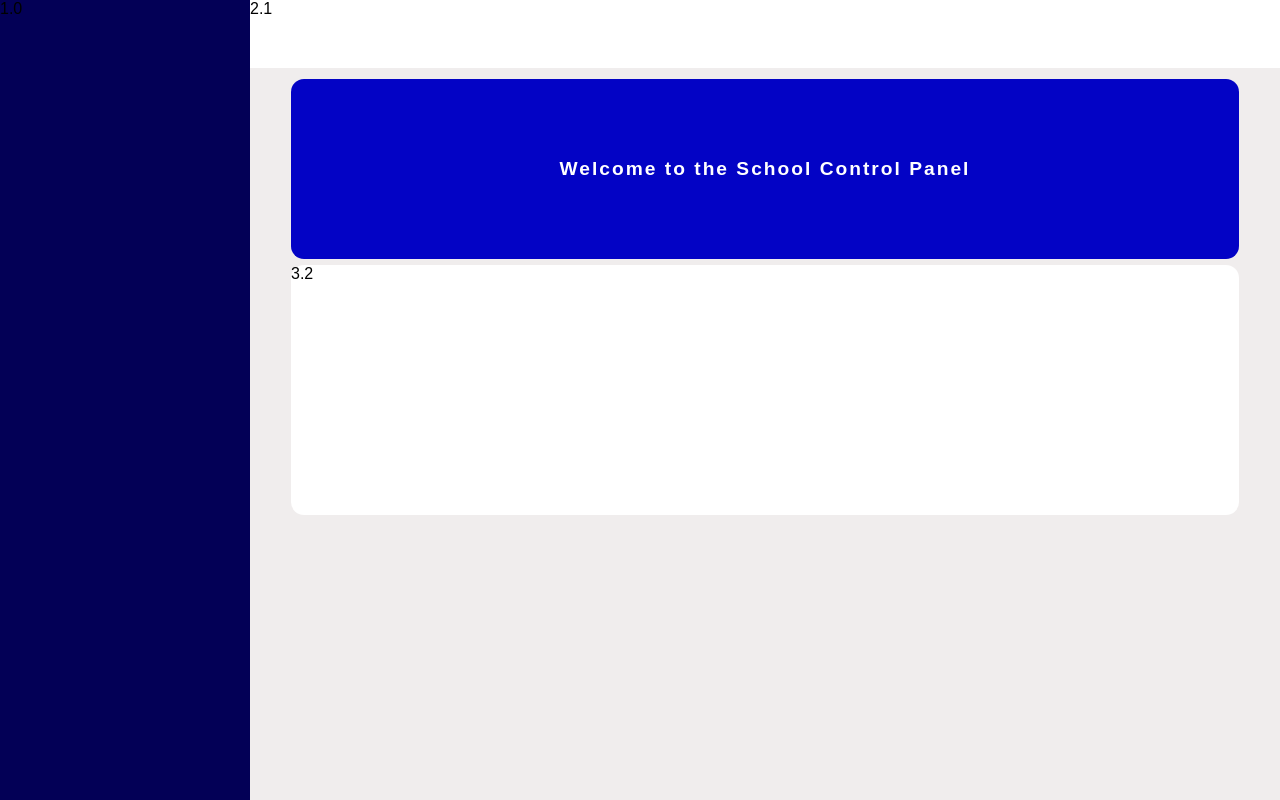
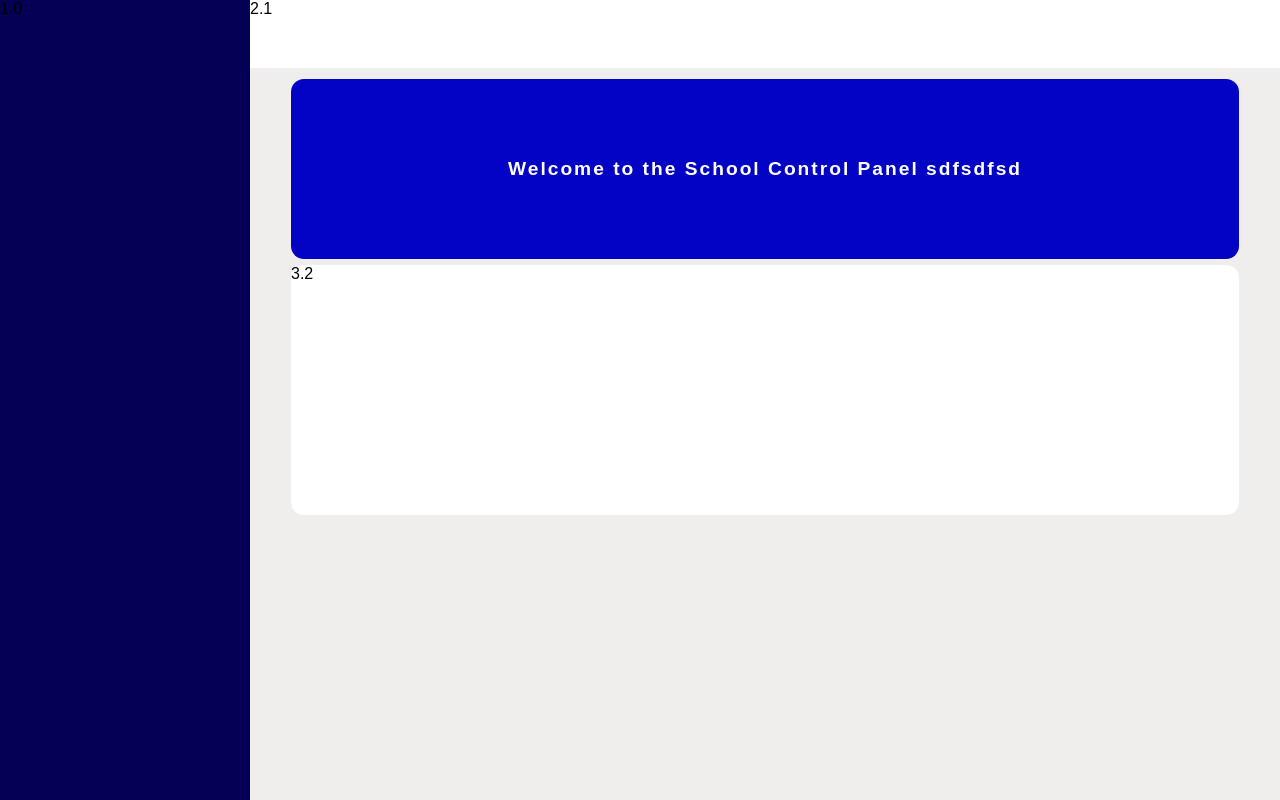
Before and after one commit to Mohammedrifath7/School, a plain HTML site: page dashboard.html in a window 1280 px wide. Drawn offline with Linux system fonts and the light colour scheme; a web font is replaced by a local one.

Commit message:
update dashboard page

```diff
--- a/dashboard.html
+++ b/dashboard.html
@@ -16,7 +16,7 @@
             <div class="nav">2.1</div>
             <div class="content">
                 <div class="greeting">
-                   <h4> Welcome to the School Control Panel </h4>
+                   <h4> Welcome to the School Control Panel sdfsdfsd </h4>
                 </div>
                 <div class="options">
                     3.2
```
